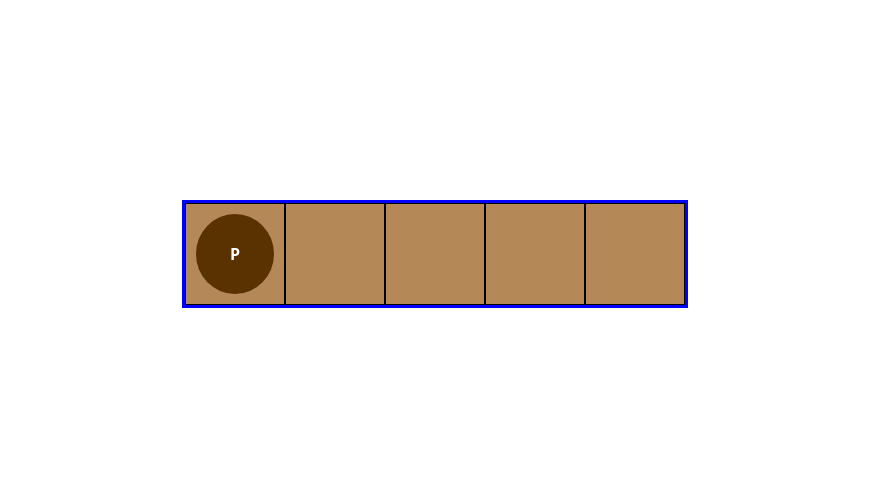
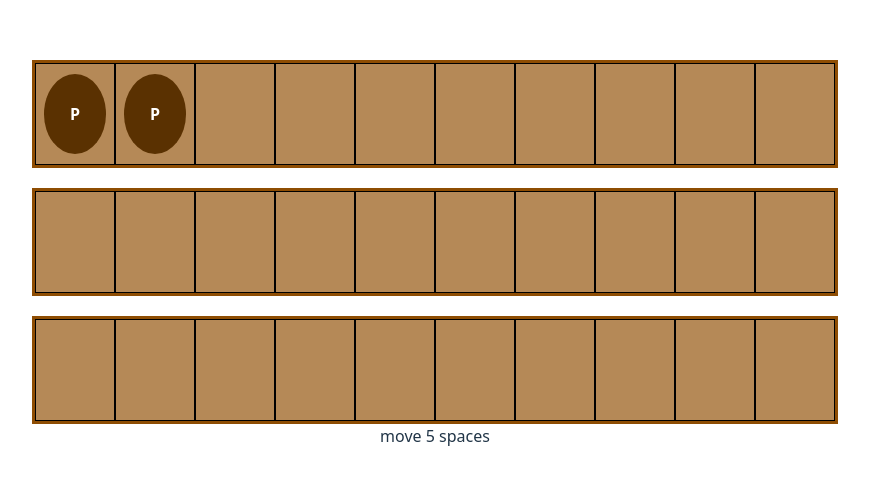
Before and after one commit to reluttrull/senet, a React (Vite) app: page / in a window 1280 px wide. Shown: the part 146-630 px from the top of the page, without its empty margins (205-1074 px from the left). Built offline with nearby package versions, Linux system fonts and the light colour scheme.

Commit message:
lay out gameboard, make pieces move according to roll value

```diff
--- a/src/App.css
+++ b/src/App.css
@@ -48,16 +48,16 @@
   gap: 20px;
 }
 
-.game-board {
+.game-row {
   display: flex;
-  justify-content: center; /* Evenly spaces the squares horizontally */
+  justify-content: center;
   width: 100%;
-  max-width: 500px; /* Optional: limit the board width */
-  border: 3px solid blue;
+  max-width: 800px;
+  border: 3px solid rgb(142, 77, 3);
 }
 
 .square {
-  width: 100px; /* Fixed width for each square */
+  width: 100px;
   height: 100px;
   border: 1px solid black;
   display: flex;
@@ -67,6 +67,10 @@
 }
 
 .piece {
+  -webkit-user-select: none;
+  -moz-user-select: none;
+  -ms-user-select: none;
+  user-select: none;
   width: 80%;
   height: 80%;
   background-color: rgb(90, 49, 1);
--- a/src/App.tsx
+++ b/src/App.tsx
@@ -1,11 +1,11 @@
 import './App.css'
-import MiniSinglePlayer from './MiniSinglePlayer.tsx'
+import SinglePlayer from './SinglePlayer.tsx'
 
 function App() {
 
   return (
     <>
-      <MiniSinglePlayer />
+      <SinglePlayer />
     </>
   )
 }
--- a/src/MiniSinglePlayer.tsx
+++ /dev/null
@@ -1,31 +0,0 @@
-import { useState } from 'react'
-import './App.css'
-
-function MiniSinglePlayer() {
-  // for now, one pawn in the first spot
-  const [pawns, setPawns] = useState([0]);
-  const board = new Array(5).fill(null);
-  const movePiece = (index:number, amount:number) => {
-    setPawns(pawns.map(pawnLocation => {
-        if (pawnLocation == index) return pawnLocation + amount;
-        else return pawnLocation;
-    }));
-  };
-
-  return (
-    <>
-        <div className="game-container">
-            <div className="game-board">
-                {board.map((_, index) => (
-                <div key={index} className="square">
-                    {pawns.includes(index) &&
-                        <div className="piece" onClick={() => movePiece(index, 1)}>P</div>}
-                </div>
-                ))}
-            </div>
-        </div>
-    </>
-  )
-}
-
-export default MiniSinglePlayer
--- /dev/null
+++ b/src/SinglePlayer.tsx
@@ -0,0 +1,58 @@
+import { useState } from 'react'
+import './App.css'
+
+function SinglePlayer() {
+  // for now, one pawn in the first spot
+  const [sticks, rollSticks] = useState(Math.ceil(Math.random() * 5));
+  const [pawns, setPawns] = useState([0,1]);
+  const board = new Array(30).fill(null);
+  const movePiece = (index:number) => {
+    setPawns(pawns.map(pawnLocation => {
+        if (pawnLocation == index) return pawnLocation + sticks;
+        else return pawnLocation;
+    }));
+    rollSticks(Math.ceil(Math.random() * 5));
+  };
+
+  return (
+    <>
+        <div className="game-container">
+            <div className="game-row">
+                {board.map((_, index) => {
+                if (index < 10) return (
+                  <div key={index} className="square">
+                      {pawns.includes(index) &&
+                          <div className="piece" onClick={() => movePiece(index)}>P</div>}
+                  </div>)
+                })}
+            </div>
+            <div className="game-row">
+              {board
+                .map((_, index) => index >= 10 && index < 20 ? index : null)
+                .filter(index => index != null)
+                .reverse()
+                .map((index) => (
+                  <div key={index} className="square">
+                    {pawns.includes(index) && (
+                      <div className="piece" onClick={() => movePiece(index)}>P</div>
+                    )}
+                  </div>
+                ))}
+            </div>
+            <div className="game-row">
+                {board.map((_, index) => {
+                if (index >= 20) return (
+                  <div key={index} className="square">
+                      {pawns.includes(index) &&
+                          <div className="piece" onClick={() => movePiece(index)}>P</div>}
+                  </div>)
+                })}
+            </div>
+        </div>
+        <div>move {sticks} spaces</div>
+        <div>{pawns.map(pawnLocation => {if (pawnLocation > 29) return (<span>x</span>)})}</div>
+    </>
+  )
+}
+
+export default SinglePlayer
```
